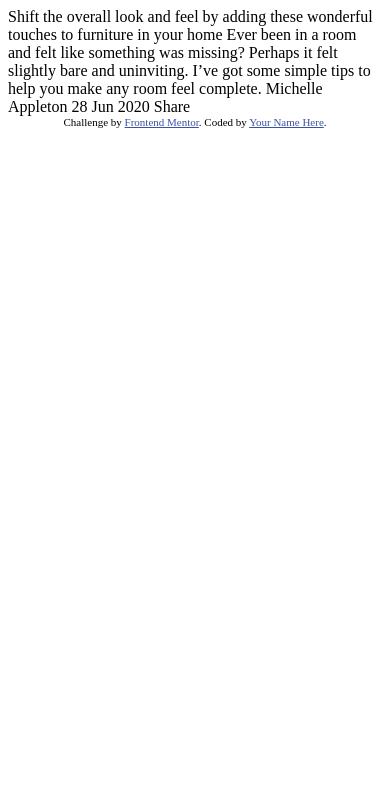
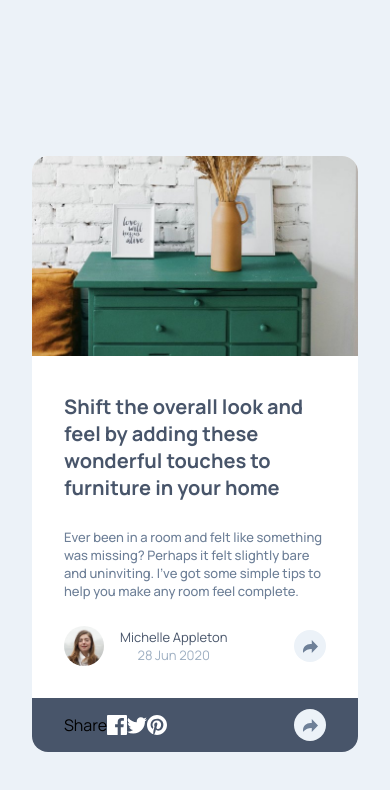
Before and after one commit to STS2102/Frontend-Mentor-Article-Preview, a plain HTML site: page index.html in a window 390 px wide. Drawn offline with Linux system fonts and the light colour scheme.

Commit message:
HTML and CSS Update: Semantic HTML structuring complete. CSS started for mobile-first design.

```diff
--- a/index.html
+++ b/index.html
@@ -7,30 +7,50 @@
   <link rel="icon" type="image/png" sizes="32x32" href="./images/favicon-32x32.png">
 
   <title>Frontend Mentor | Article preview component</title>
+  <link href="./styles/style.css" rel="stylesheet">
+  <script src="./index.js"></script>
 
-  <!-- Feel free to remove these styles or customise in your own stylesheet 👍 -->
-  <style>
-    .attribution { font-size: 0.6875rem; text-align: center; }
-    .attribution a { color: hsl(228, 45%, 44%); }
-  </style>
+  <link rel="preconnect" href="https://fonts.googleapis.com">
+  <link rel="preconnect" href="https://fonts.gstatic.com" crossorigin>
+  <link href="https://fonts.googleapis.com/css2?family=Figtree:ital,wght@0,300..900;1,300..900&family=Fraunces:ital,opsz,wght@0,9..144,100..900;1,9..144,100..900&family=Inter:ital,opsz,wght@0,14..32,100..900;1,14..32,100..900&family=Manrope:wght@200..800&family=Montserrat:ital,wght@0,100..900;1,100..900&family=Outfit:wght@100..900&family=Poppins:ital,wght@0,100;0,200;0,300;0,400;0,500;0,600;0,700;0,800;0,900;1,100;1,200;1,300;1,400;1,500;1,600;1,700;1,800;1,900&family=Young+Serif&display=swap" rel="stylesheet">
 </head>
 <body>
+  <main>
+    <div class="Img-Box">
+      <img class="Product-Img" src="./images/drawers.jpg" alt="Picture of set of drawers.">
+    </div>
 
-  Shift the overall look and feel by adding these wonderful
-  touches to furniture in your home
+    <div class="Text-Card">
+      <h1 class="Description">Shift the overall look and feel by adding these wonderful
+      touches to furniture in your home </h1>
 
-  Ever been in a room and felt like something was missing? Perhaps
-  it felt slightly bare and uninviting. I’ve got some simple tips
-  to help you make any room feel complete.
+      <h2 class="Paragraph">Ever been in a room and felt like something was missing? Perhaps
+      it felt slightly bare and uninviting. I’ve got some simple tips
+      to help you make any room feel complete.</h2>
 
-  Michelle Appleton
-  28 Jun 2020
+      <div class="Identity-Banner">
+        <div class="Icon-Box">
+          <img class="Author-img" src="./images/avatar-michelle.jpg" alt="Picture of the author">
+          </div>
+      <div class="Name-Date-Box">
+      <p class="Author">Michelle Appleton</p>
+      <p class="Date">28 Jun 2020</p>
+      </div>
+      <div class="Share-img-box">
+      <img src="./images/icon-share.svg" alt="Share button icon">
+      </div>
+      </div>
+      </div>
 
-  Share
-
-  <footer class="attribution">
-    Challenge by <a href="https://www.frontendmentor.io?ref=challenge">Frontend Mentor</a>.
-    Coded by <a href="#">Your Name Here</a>.
-  </footer>
+      <div class="Share-Banner">
+      <p class="Share-Badge">Share</p>
+      <img src="./images/icon-facebook.svg" alt="Facebook logo">
+      <img src="./images/icon-twitter.svg" alt="Twitter logo">
+      <img src="./images/icon-pinterest.svg" alt="Pinterest logo">
+      <div class="Share-img-box">
+      <img src="./images/icon-share.svg" alt="Share button icon">
+      </div>
+      </div>
+  </main>
 </body>
 </html>
--- /dev/null
+++ b/styles/style.css
@@ -0,0 +1,126 @@
+:root {
+    --V-Dark-Gray-Blue: hsl(217, 19%, 35%);
+    --Desat-Dark-Blue: hsl(214, 17%, 51%);
+    --Gray-Blue: hsl(212, 23%, 69%);
+    --L-Gray-Blue: hsl(210, 46%, 95%);
+    --White: hsl(0,0%,100%);
+    --Font: "Manrope", serif;
+}
+
+* {
+    box-sizing: border-box;
+    font-family: var(--Font);
+}
+
+body{
+    display: flex;
+    background-color: var(--L-Gray-Blue);
+    height: 100vh;
+    justify-items: center;
+    align-items: center;
+    margin: 2rem;
+}
+
+main{
+    display: flex;
+    flex-direction: column;
+    background-color: var(--White);
+    overflow: hidden;
+    border-radius: 1rem;
+}
+
+.Img-Box {
+    width: 100%;
+}
+
+.Product-Img {
+    width: 100%;
+    object-fit: cover;
+    max-height: 12.5rem;
+}
+
+.Text-Card {
+    display: flex;
+    flex-direction: column;
+    padding: 2rem;
+    gap: 1rem;
+}
+
+.Description {
+    font-size: 1.25rem;
+    color: var(--V-Dark-Gray-Blue);
+    font-weight: 700;
+    margin: 0rem;
+    padding: 0rem 0rem 0rem 0rem;
+}
+
+.Paragraph {
+    font-size: 0.8125rem;
+    color: var(--Desat-Dark-Blue);
+    font-weight: 500;
+}
+
+.Identity-Banner {
+    display: flex;
+    flex-direction: row;
+    align-items: center;
+    gap: 1rem;
+}
+
+.Icon-Box {
+    display: flex;
+    overflow: hidden;
+    height: 2.5rem;
+    width: 2.5rem;
+    border-radius: 50%;
+    justify-content: center;
+    align-items: center;
+}
+
+.Author-img {
+    width: 100%;
+    object-fit: cover;
+}
+
+.Name-Date-Box {
+    display: flex;
+    flex-direction: column;
+    align-items: center;
+    justify-content: center;
+}
+
+.Author {
+    color: var(--V-Dark-Gray-Blue);
+    font-size: 0.8125rem;
+    padding: 0rem;
+    margin: 0rem;
+}
+
+.Date {
+    color: var(--Gray-Blue);
+    font-size: 0.8125rem;
+    padding: 0rem;
+    margin: 0rem;
+}
+
+.Share-Banner {
+    display: flex;
+    flex-direction: row;
+    justify-content: center;
+    align-items: center;
+    background-color: var(--V-Dark-Gray-Blue);
+    padding: 0rem 2rem 0rem 2rem;
+
+}
+.Share-img-box {
+    display: flex;
+    min-width: 2rem;
+    min-height: 2rem;
+    width: 2rem;
+    height: 2rem;
+    border-radius: 50%;
+    background-color: var(--L-Gray-Blue);
+    align-items: center;
+    justify-content: center;
+    margin-left: auto;
+}
```
Also changed, not shown: index.js (added).
